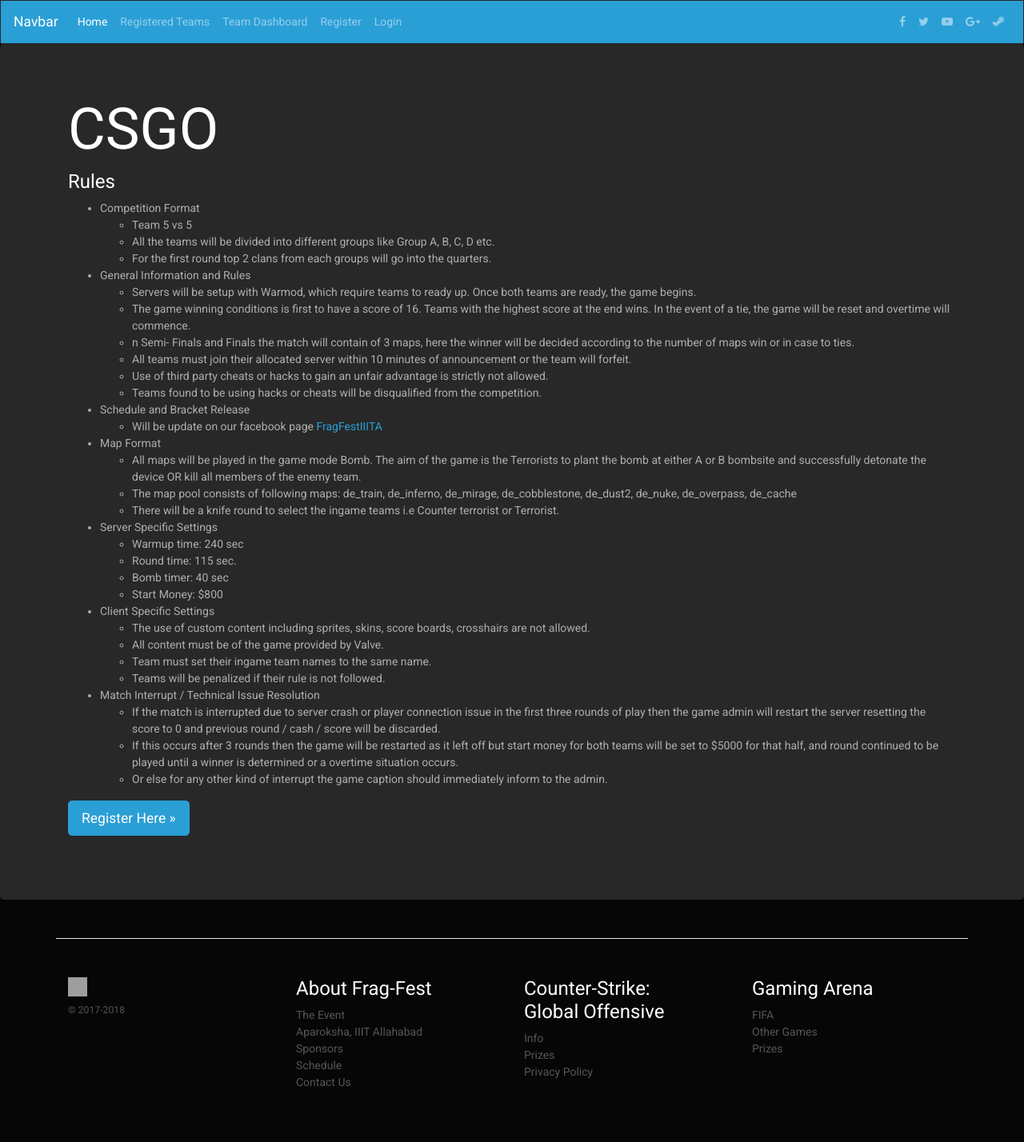
After one commit to teraflik/frag-fest-platform, a Django app: template portal/templates/portal/csgo.html in a window 1280 px wide. The commit adds this page. Shown: the whole page at 80% size. Run offline with Django 3.2, Linux system fonts and the light colour scheme; the template is opened without the code that fills it, so the values that code supplies are empty; some libraries are stand-ins or nearby versions; grey boxes are pictures that could not be loaded.

Commit message:
Added CSGO and Fifa Rules

```diff
--- /dev/null
+++ b/portal/templates/portal/csgo.html
@@ -0,0 +1,73 @@
+{% extends 'portal/base.html' %}
+{% block content %}
+
+<main role="main">
+
+      <!-- Main jumbotron for a primary marketing message or call to action -->
+      <div class="jumbotron">
+        <div class="container">
+          <h1 class="display-3">CSGO</h1>
+          <h5>Rules</h5>
+          <ul>
+            <li>Competition Format
+              <ul>
+                <li>Team 5 vs 5</li>
+                <li>All the teams will be divided into different groups like Group A, B, C, D etc.</li>
+                <li>For the first round top 2 clans from each groups will go into the quarters.</li>
+              </ul>
+            </li>
+            <li>General Information and Rules
+              <ul>
+                <li>Servers will be setup with Warmod, which require teams to ready up. Once both teams are ready, the game begins.</li>
+                <li>The game winning conditions is first to have a score of 16. Teams with the highest score at the end wins. In the event of a tie, the game will be reset and overtime will commence.</li>
+                <li>n Semi- Finals and Finals the match will contain of 3 maps, here the winner will be decided according to the number of maps win or in case to ties.</li>
+                <li>All teams must join their allocated server within 10 minutes of announcement or the team will forfeit.</li>
+                <li>Use of third party cheats or hacks to gain an unfair advantage is strictly not allowed.</li>
+                <li>Teams found to be using hacks or cheats will be disqualified from the competition.</li>
+              </ul>
+            </li>
+            <li>Schedule and Bracket Release
+              <ul>
+                <li>Will be update on our facebook page  <a href="https://www.facebook.com/FragFestIIITA">FragFestIIITA</a></li>
+              </ul>
+            </li>
+            <li>Map Format
+              <ul>
+                <li>All maps will be played in the game mode Bomb. The aim of the game is the Terrorists to plant the bomb at either A or B bombsite and successfully detonate the device OR kill all members of the enemy team.</li>
+                <li>The map pool consists of following maps: de_train, de_inferno, de_mirage, de_cobblestone, de_dust2, de_nuke, de_overpass, de_cache</li>
+                <li>
+                  There will be a knife round to select the ingame teams i.e Counter terrorist or Terrorist.
+                </li>
+              </ul>
+            </li>
+            <li>Server Specific Settings
+              <ul>
+                <li>Warmup time: 240 sec</li>
+                <li>Round time: 115 sec.</li>
+                <li>Bomb timer: 40 sec</li>
+                <li>Start Money: $800</li>
+              </ul>
+            </li>
+            <li>Client Specific Settings
+              <ul>
+                <li>The use of custom content including sprites, skins, score boards, crosshairs are not allowed.</li>
+                <li>All content must be of the game provided by Valve.</li>
+                <li>Team must set their ingame team names to the same name.</li>
+                <li>Teams will be penalized if their rule is not followed.</li>
+              </ul>
+            </li>
+            <li>Match Interrupt / Technical Issue Resolution
+              <ul>
+                <li>If the match is interrupted due to server crash or player connection issue in the first three rounds of play then the game admin will restart the server resetting the score to 0 and previous round / cash / score will be discarded.</li>
+                <li>If this occurs after 3 rounds then the game will be restarted as it left off but start money for both teams will be set to $5000 for that half, and round continued to be played until a winner is determined or a overtime situation occurs.</li>
+                <li>Or else for any other kind of interrupt the game caption should immediately inform to the admin.</li>
+              </ul>
+            </li>
+          </ul>
+         <p><a class="btn btn-primary btn-lg" href="#" role="button">Register Here &raquo;</a></p>
+        </div>
+      </div>
+
+    </main>
+
+{% endblock %}
```
Also changed, not shown: portal/templates/portal/fifa.html (+21 -45 lines), portal/templates/portal/games.html (added, +88 -0 lines), portal/static/portal/css/style.css (line endings or trailing spaces), portal/static/portal/img/battle.jpg (added), portal/static/portal/img/cod.jpg (added), portal/static/portal/img/cod.png (added), portal/static/portal/img/croyal.jpg (added), portal/static/portal/img/csgo.png (added), portal/static/portal/img/destiny.jpg (added), portal/static/portal/img/dota2.png (added), portal/static/portal/img/fifa.jpg (added), portal/static/portal/img/fifa.png (added), portal/static/portal/img/nfs.jpg (added), portal/static/portal/img/p1_2041740_e1ca1c0a.png (deleted).
